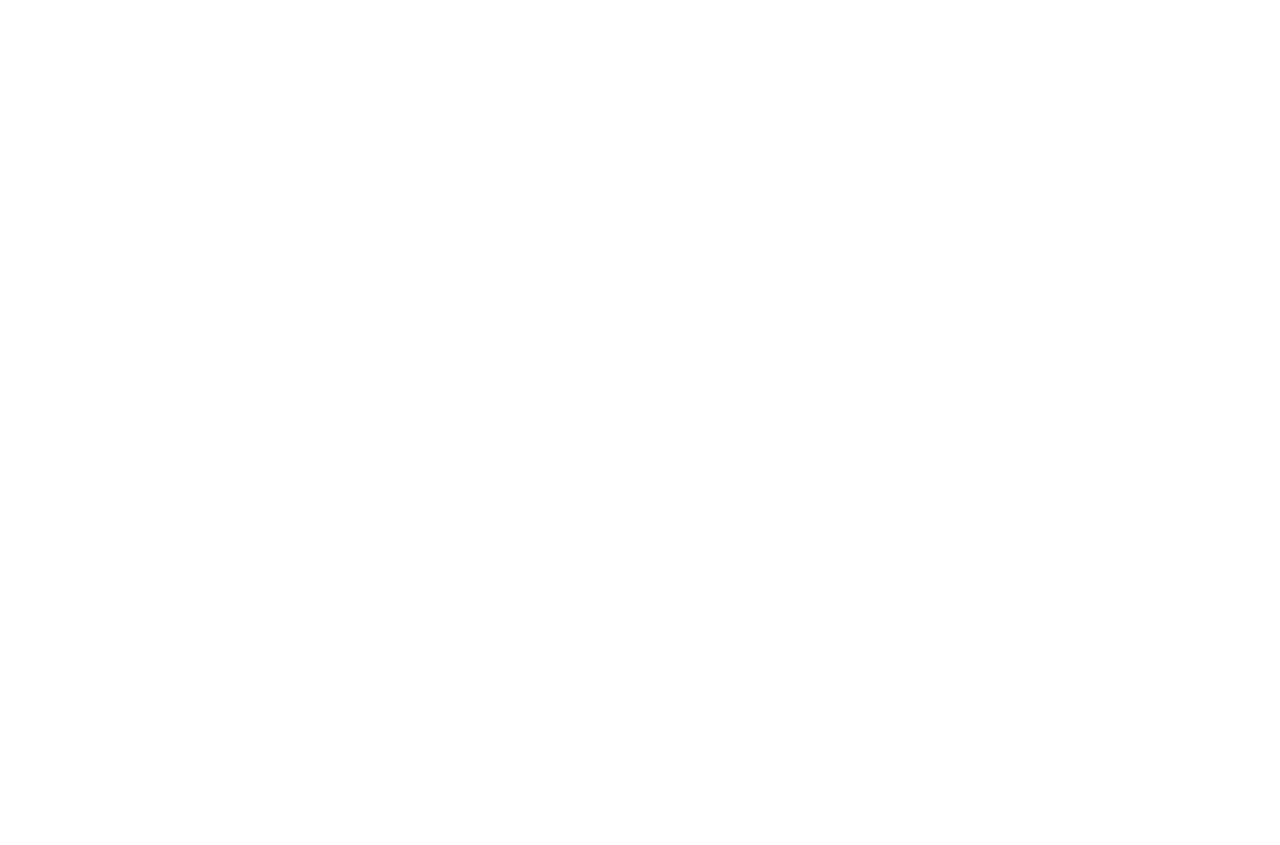
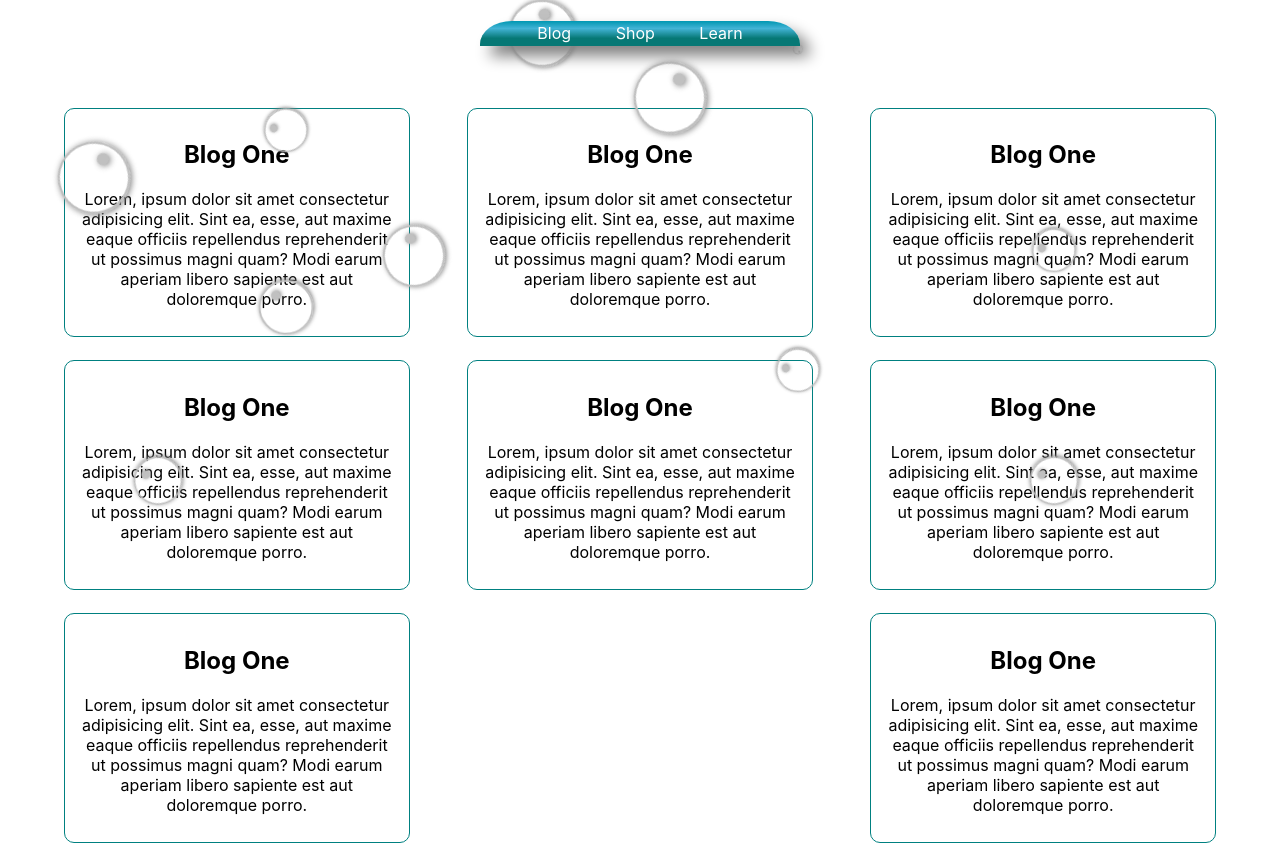
Before and after one commit to Katrina-Dierking/sweetandsaltysoapbox, a React (Create React App) app: page /blog in a window 1280 px wide. Before the commit this address had no page. Shown: the part 219-1064 px from the top of the page. Before the commit the page ends 800 px from the top, so only its background shows below. Built offline with nearby package versions, Linux system fonts and the light colour scheme.

Commit message:
blog setup

```diff
--- a/src/App.js
+++ b/src/App.js
@@ -6,6 +6,7 @@
 import University from './views/university/University';
 import Contact from './views/contact/Contact';
 import About from './views/about/About';
+import Blog from './views/blog/Blog';
 
 function App() {
   return (
@@ -17,6 +18,7 @@
            <Route path="/university" element={<University />} />
            <Route path="/contact" element={<Contact />} />
            <Route path="/about" element={<About />} />
+           <Route path="/blog" element={<Blog />} />
         </Routes>
       </BrowserRouter>
     </section>
--- /dev/null
+++ b/src/assets/styles/blog.scss
@@ -0,0 +1,21 @@
+.blogBody {
+    width: 90vw;
+    margin:0 auto;
+    display:flex;
+    flex-direction: row;
+    justify-content: space-between;
+    flex-wrap: wrap;
+    overflow: hidden;
+
+
+
+}
+
+.blog{
+    border: 1px solid teal;
+    width:30%;
+    margin-top:2%;
+    padding:1%;
+    border-radius: 10px;
+
+}
--- a/src/assets/styles/nav.scss
+++ b/src/assets/styles/nav.scss
@@ -6,8 +6,9 @@
     height: 1cqmin;
     align-items: center;
     margin-top: 2%;
-background: rgb(6,120,117);
-background: linear-gradient(0deg, rgba(6,120,117,1) 31%, rgba(66,179,213,1) 70%, rgba(0,151,178,1) 100%);
+    margin-bottom: 3%;;
+    background: rgb(6,120,117);
+    background: linear-gradient(0deg, rgba(6,120,117,1) 31%, rgba(66,179,213,1) 70%, rgba(0,151,178,1) 100%);
     padding: 1%;
     border-top-left-radius: 10% 90%;
     border-top-right-radius: 10% 90%;
--- a/src/components/nav/Nav.js
+++ b/src/components/nav/Nav.js
@@ -6,7 +6,7 @@
   return (
     <nav>
 
-        <a href="https://sssblog.queenbeandesigncafe.com" target="blank">Blog</a>
+       <Link to="/blog">Blog</Link>
         <Link to="/store">Shop</Link>
         <Link to="/university">Learn</Link>
     </nav>
--- a/src/index.css
+++ b/src/index.css
@@ -1,3 +1,7 @@
+* {
+  box-sizing: border-box;
+}
+
 body {
   margin: 0;
   font-family: -apple-system, BlinkMacSystemFont, 'Segoe UI', 'Roboto', 'Oxygen',
--- /dev/null
+++ b/src/views/blog/Blog.js
@@ -0,0 +1,86 @@
+import React from 'react'
+import Layout from '../../components/layout/Layout'
+import "../../assets/styles/blog.scss"
+
+const Blog = () => {
+  return (
+    <Layout>
+      <section className="blogBody">
+        <section className="blog">
+          <h2>Blog One</h2>
+          <p>
+            Lorem, ipsum dolor sit amet consectetur adipisicing elit. Sint ea,
+            esse, aut maxime eaque officiis repellendus reprehenderit ut
+            possimus magni quam? Modi earum aperiam libero sapiente est aut
+            doloremque porro.
+          </p>
+        </section>
+        <section className="blog">
+          <h2>Blog One</h2>
+          <p>
+            Lorem, ipsum dolor sit amet consectetur adipisicing elit. Sint ea,
+            esse, aut maxime eaque officiis repellendus reprehenderit ut
+            possimus magni quam? Modi earum aperiam libero sapiente est aut
+            doloremque porro.
+          </p>
+        </section>
+        <section className="blog">
+          <h2>Blog One</h2>
+          <p>
+            Lorem, ipsum dolor sit amet consectetur adipisicing elit. Sint ea,
+            esse, aut maxime eaque officiis repellendus reprehenderit ut
+            possimus magni quam? Modi earum aperiam libero sapiente est aut
+            doloremque porro.
+          </p>
+        </section>
+        <section className="blog">
+          <h2>Blog One</h2>
+          <p>
+            Lorem, ipsum dolor sit amet consectetur adipisicing elit. Sint ea,
+            esse, aut maxime eaque officiis repellendus reprehenderit ut
+            possimus magni quam? Modi earum aperiam libero sapiente est aut
+            doloremque porro.
+          </p>
+        </section>
+        <section className="blog">
+          <h2>Blog One</h2>
+          <p>
+            Lorem, ipsum dolor sit amet consectetur adipisicing elit. Sint ea,
+            esse, aut maxime eaque officiis repellendus reprehenderit ut
+            possimus magni quam? Modi earum aperiam libero sapiente est aut
+            doloremque porro.
+          </p>
+        </section>
+        <section className="blog">
+          <h2>Blog One</h2>
+          <p>
+            Lorem, ipsum dolor sit amet consectetur adipisicing elit. Sint ea,
+            esse, aut maxime eaque officiis repellendus reprehenderit ut
+            possimus magni quam? Modi earum aperiam libero sapiente est aut
+            doloremque porro.
+          </p>
+        </section>
+        <section className="blog">
+          <h2>Blog One</h2>
+          <p>
+            Lorem, ipsum dolor sit amet consectetur adipisicing elit. Sint ea,
+            esse, aut maxime eaque officiis repellendus reprehenderit ut
+            possimus magni quam? Modi earum aperiam libero sapiente est aut
+            doloremque porro.
+          </p>
+        </section>
+        <section className="blog">
+          <h2>Blog One</h2>
+          <p>
+            Lorem, ipsum dolor sit amet consectetur adipisicing elit. Sint ea,
+            esse, aut maxime eaque officiis repellendus reprehenderit ut
+            possimus magni quam? Modi earum aperiam libero sapiente est aut
+            doloremque porro.
+          </p>
+        </section>
+      </section>
+    </Layout>
+  );
+}
+
+export default Blog
```
